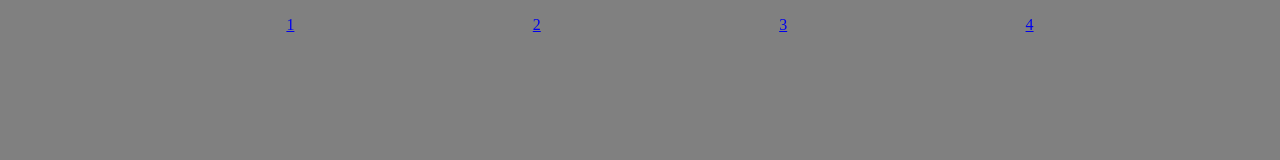
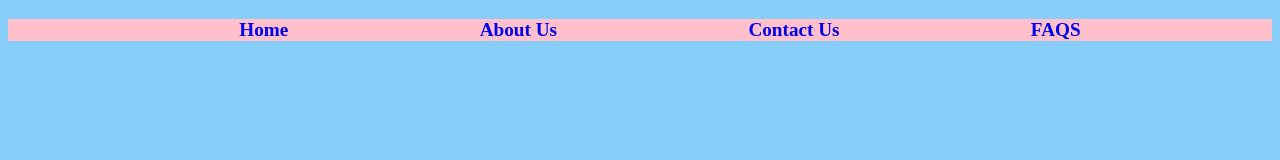
Before and after one commit to Mubasharawan786/Html-CSS-JS-practice-, a plain HTML site: page practice set 6.html in a window 1280 px wide. Drawn offline with Linux system fonts and the light colour scheme.

Commit message:
adding the code

```diff
--- a/practice set 6.css
+++ b/practice set 6.css
@@ -1,9 +1,18 @@
 body{
-    background-color: gray;
+    background-color: lightskyblue;
+    color: black;
+    font-weight: bolder;
+    font-size: larger;
 }
 #list{
-    text-decoration: none;
+list-style-type: none;
     display: flex;
     flex-direction: row;
     justify-content: space-evenly;
+    background-color: pink;
 }
+a{
+
+    text-decoration: none;
+
+}
--- a/practice set 6.html
+++ b/practice set 6.html
@@ -7,15 +7,12 @@
     <link rel="stylesheet" href="practice set 6.css">
 </head>
 <body>
-    <div id="navbar">
-        <ol id="list">
-            <a href="#">1</a>
-            <a href="#">2</a>
-            <a href="#">3</a>
-            <a href="#">4</a>
-        </ol>
-
-    </div>
+         <ul id="list">
+             <li><a href="#">Home</a></li>
+             <li><a href="#">About Us</a></li>
+             <li><a href="#">Contact Us</a></li>
+             <li><a href="#">FAQS</a></li>
+        </ul>
 
 </body>
 </html>
```
